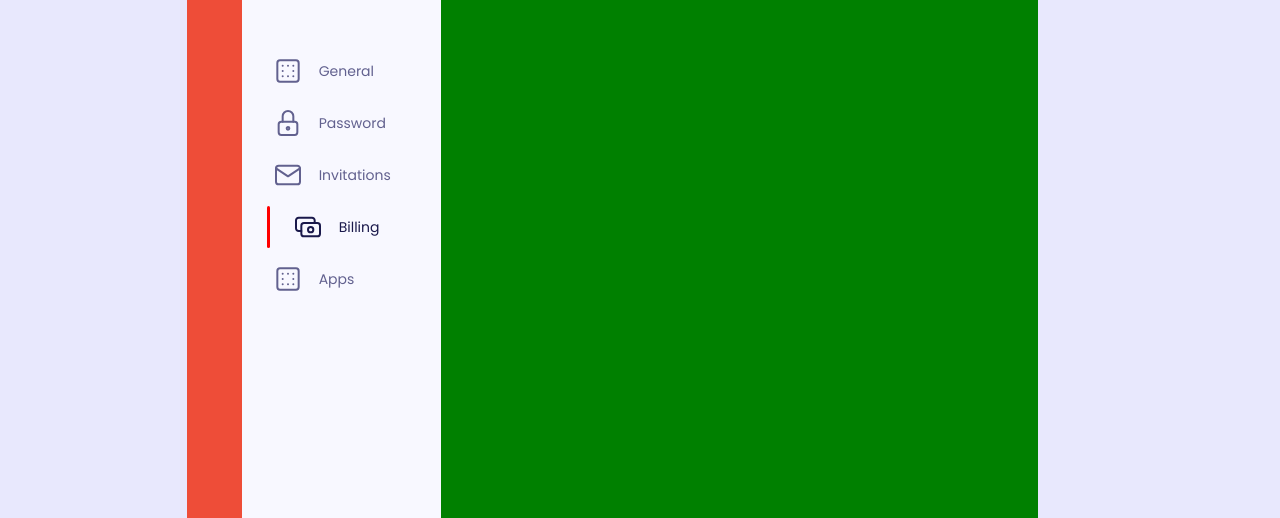
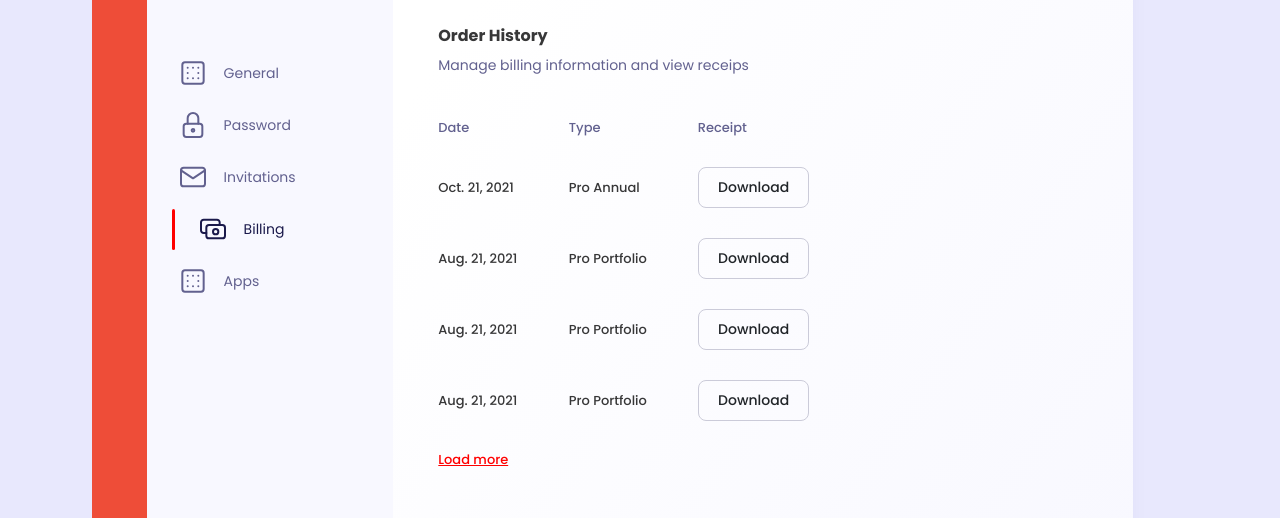
Before and after one commit to serdaronculer/Responsive-Billing-Page, a website: page index.html in a window 1280 px wide. Shown: the part 207-725 px from the top of the page. Drawn offline with Linux system fonts and the light colour scheme.

Commit message:
history table completed

```diff
--- a/index.html
+++ b/index.html
@@ -14,7 +14,7 @@
 <body>
     <div class="outer-layer">
         <div class="card-wrapper m-2">
-            <div class="row p-4" >
+            <div class="row p-4">
                 <aside class="col-3">
                     <div class="px-1 py-3">
                         <div class="side-header">
@@ -78,7 +78,61 @@
                         </div>
                     </div>
                 </aside>
-                <main class="col-9" style="min-height:700px; background-color: green;">Lorem ipsum dolor sit amet.</main>
+                <main class="col-9" style="min-height:700px; background-color: green;">
+                    <div class="px-2 py-4">
+                        <h1 class="mb-3">Billing</h1>
+                        <div class="row">
+                            <div class="col-8">
+                                <div>
+                                    <h6>Order History</h6>
+                                    <div class="text-desc">Manage billing information and view receips</div>
+                                </div>
+                                <div class="mt-2">
+                                    <table>
+                                        <thead>
+                                            <tr>
+                                                <th>Date</th>
+                                                <th>Type</th>
+                                                <th>Receipt</th>
+                                            </tr>
+                                        </thead>
+                                        <tbody>
+                                            <tr>
+                                                <td>Oct. 21, 2021</td>
+                                                <td>Pro Annual</td>
+                                                <td>
+                                                    <a href="#" class="btn btn-border fw-medium">Download</a>
+                                                </td>
+                                            </tr>
+                                            <tr>
+                                                <td>Aug. 21, 2021</td>
+                                                <td>Pro Portfolio</td>
+                                                <td>
+                                                    <a href="#" class="btn btn-border fw-medium">Download</a>
+                                                </td>
+                                            </tr>
+                                            <tr>
+                                                <td>Aug. 21, 2021</td>
+                                                <td>Pro Portfolio</td>
+                                                <td>
+                                                    <a href="#" class="btn btn-border fw-medium">Download</a>
+                                                </td>
+                                            </tr>
+                                            <tr>
+                                                <td>Aug. 21, 2021</td>
+                                                <td>Pro Portfolio</td>
+                                                <td>
+                                                    <a href="#" class="btn btn-border fw-medium">Download</a>
+                                                </td>
+                                            </tr>
+                                        </tbody>
+                                    </table>
+                                    <a href="#" class="text-danger text-underline fw-medium mt-1 d-block">Load more</a>
+                                </div>
+                            </div>
+                        </div>
+                    </div>
+                </main>
             </div>
         </div>
     </div>
--- a/scss/main.scss
+++ b/scss/main.scss
@@ -11,6 +11,10 @@ body {
   color: #62618f;
   font-weight: normal !important;
   font-size: 14px;
+}
+.btn-border {
+  border: 1px solid #cbcbd9 !important;
+  border-radius: 8px !important;
 }
 
 .outer-layer {
@@ -96,3 +100,54 @@ aside {
     }
   }
 }
+
+main {
+  background: linear-gradient(304.24deg, #f8f8ff 0%, #ffffff 86.71%);
+  box-shadow: 0px 49px 32px -19px rgba(56, 56, 150, 0.15);
+  border-top-right-radius: 32px;
+  border-bottom-right-radius: 32px;
+  height: auto;
+
+  table {
+    width: 100%;
+
+    td,
+    th {
+      padding: 15px 15px 15px 0;
+      text-align: left;
+      font-weight: 500;
+    }
+
+    thead tr th {
+      color: $majestic-purple;
+    }
+
+    tbody tr {
+      &:hover {
+        background: #ffffff;
+        box-shadow: 0px 8px 19px rgba(223, 223, 253, 0.6);
+        border-radius: 100%;
+        a {
+          transform: translateX(10px);
+        }
+      }
+
+      td {
+        &:first-child {
+          border-top-left-radius: 10px;
+          border-bottom-left-radius: 10px;
+        }
+
+        &:last-child {
+          border-top-right-radius: 10px;
+          border-bottom-right-radius: 10px;
+        }
+
+        a {
+          transition: 0.6s transform ease;
+          min-width: 75%;
+        }
+      }
+    }
+  }
+}
```
Also changed, not shown: css/style.css, 1 other file. Lines whose indentation alone changed are shown as unchanged.
